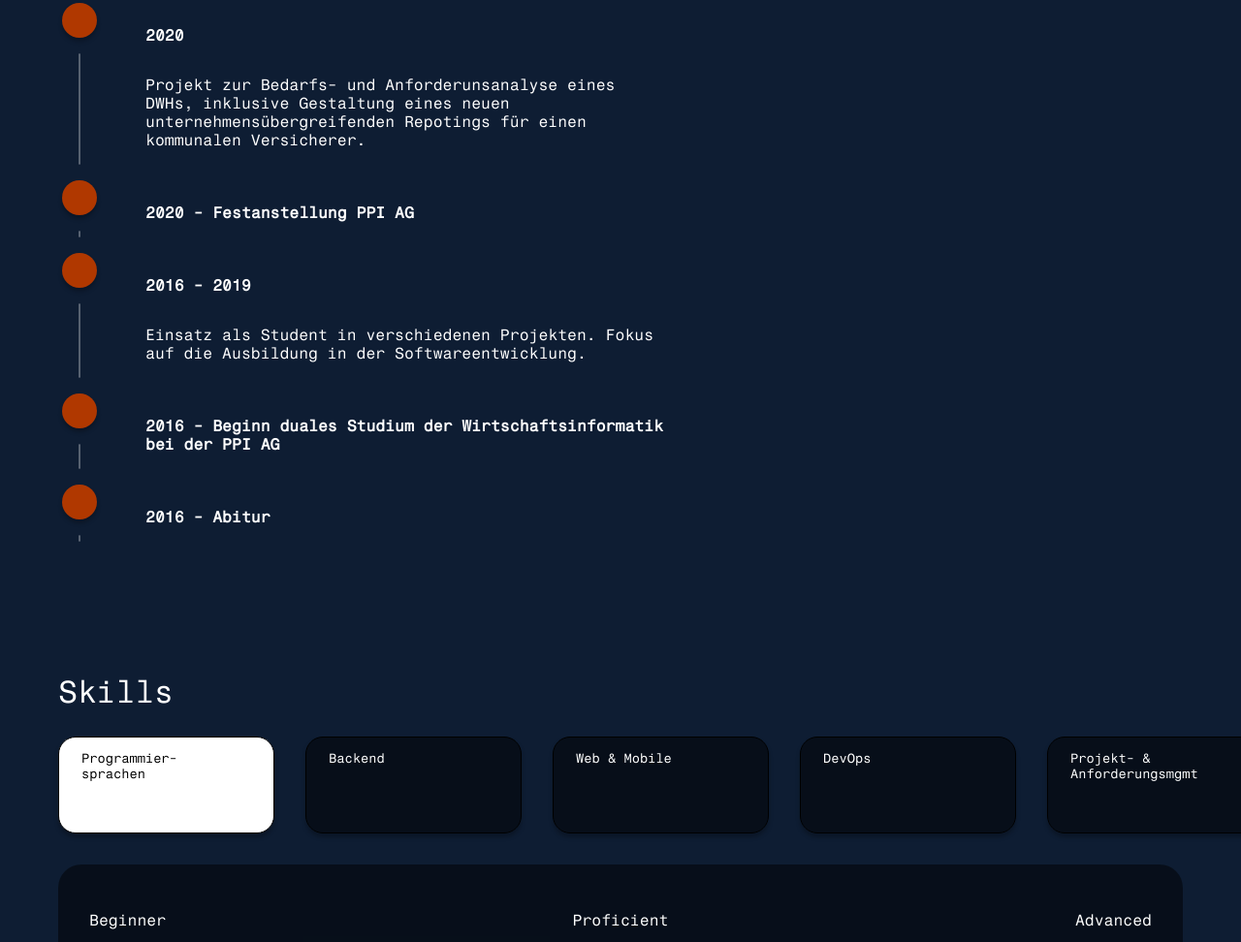
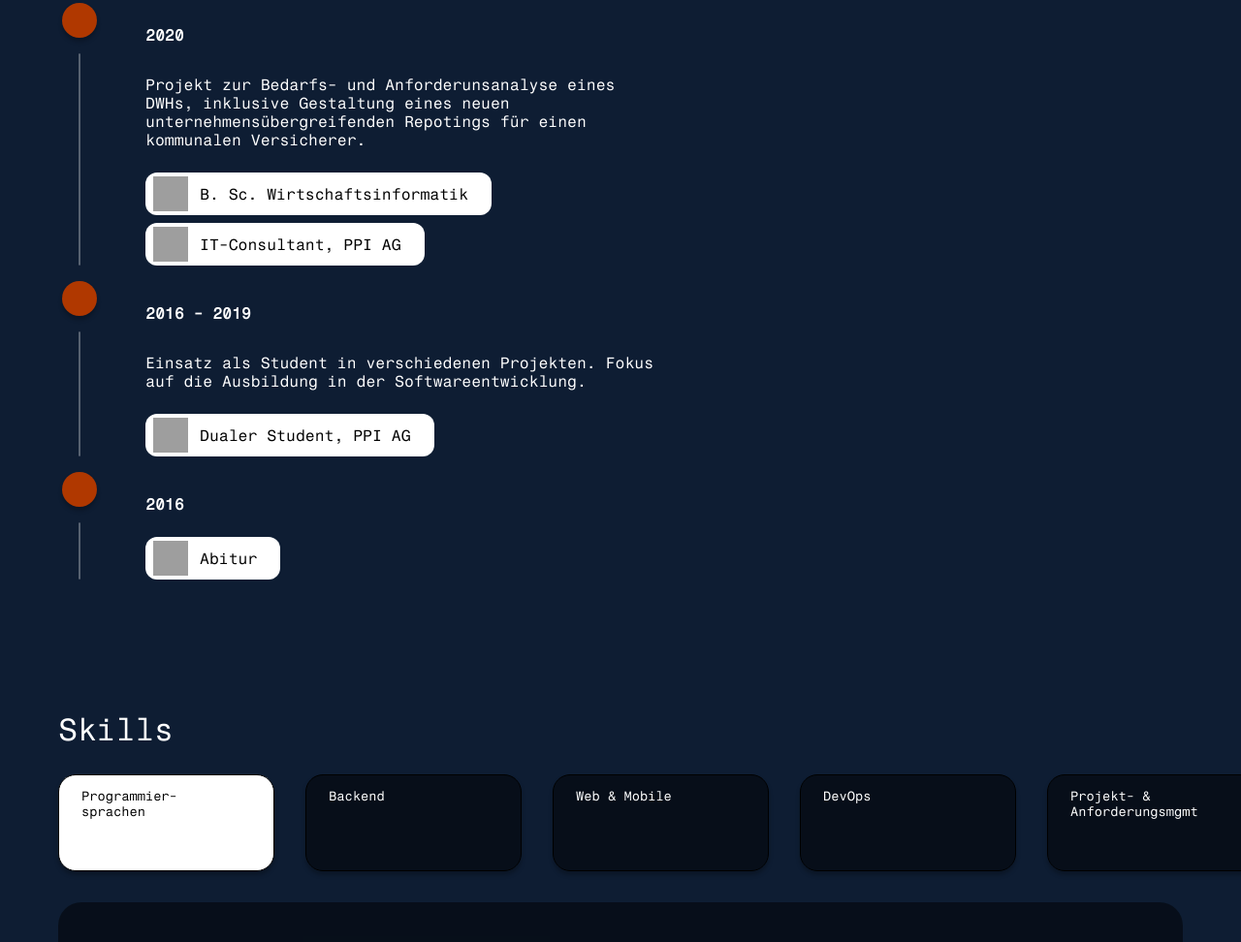
Before and after one commit to beschlz/website, an Astro site: page / in a window 1280 px wide. Shown: the part 1369-2341 px from the top of the page at 97% size. Built offline with nearby package versions, Linux system fonts and the light colour scheme; Astro itself is replaced by a stand-in of ours; grey boxes are pictures that could not be loaded.

Commit message:
added eventcards for stations

```diff
--- /dev/null
+++ b/src/components/EventCard/EventCard.module.css
@@ -0,0 +1,36 @@
+.card {
+    background: #FFFFFF;
+    border-radius: 12px;
+    display: inline-flex;
+    padding-right: 12px;
+    justify-content: center;
+    align-items: center;
+    margin-top: 8px;
+}
+
+.icon {
+    margin-left: 8px;
+    height: 36px;
+    width: 36px;
+    margin-top: 4px;
+    margin-bottom: 4px;
+}
+
+.text {
+    display: inline;
+    margin-left: 12px;
+    margin-right: 12px;
+    font-family: "FragmentMono", monospace;
+    color: black;
+}
+
+@media only screen and (max-width: 800px) {
+    .text {
+        font-size: 10px;
+    }
+
+    .icon {
+        height: 24px;
+        width: 24px;
+    }
+}
--- /dev/null
+++ b/src/components/EventCard/EventCard.tsx
@@ -0,0 +1,20 @@
+import styles from "./EventCard.module.css";
+import hat from '../../images/hat.svg';
+import wrench from '../../images/wrench.svg';
+
+
+type EventCardProps = {
+    type: "education" | "job";
+    text: string;
+};
+
+const EventCard: React.FC<EventCardProps> = ({ text, type }) => {
+    return (
+        <div className={styles.card}>
+            <img className={styles.icon} src={type === "education" ? hat : wrench} />
+            <div className={styles.text}>{text}</div>
+        </div>
+    );
+};
+
+export default EventCard;
--- a/src/components/Station.astro
+++ b/src/components/Station.astro
@@ -1,5 +1,11 @@
 ---
-const { year, points } = Astro.props;
+import EventCard from "./EventCard/EventCard";
+
+const { year, points, events } = Astro.props;
+type Event = {
+    type: "education" | "job";
+    text: string;
+};
 ---
 
 <div class="station">
@@ -10,6 +16,7 @@ const { year, points } = Astro.props;
     <div class="textContainer">
         <p class="title">{year}</p>
         {points?.map((point: string) => <p>{point}</p>)}
+        {events?.map((e: Event) => <EventCard type={e.type} text={e.text} />)}
     </div>
 </div>
 
--- a/src/components/StationsArea.astro
+++ b/src/components/StationsArea.astro
@@ -25,21 +25,37 @@ const stations = [
             `Projekt zur Bedarfs- und Anforderunsanalyse eines DWHs, inklusive Gestaltung eines neuen unternehmensübergreifenden
         Repotings für einen kommunalen Versicherer.`,
         ],
-    },
-    {
-        year: "2020 - Festanstellung PPI AG",
+        events: [
+            {
+                type: "education",
+                text: "B. Sc. Wirtschaftsinformatik",
+            },
+            {
+                type: "job",
+                text: "IT-Consultant, PPI AG",
+            },
+        ],
     },
     {
         year: "2016 - 2019",
         points: [
             `Einsatz als Student in verschiedenen Projekten. Fokus auf die Ausbildung in der Softwareentwicklung.`,
         ],
+        events: [
+            {
+                type: "job",
+                text: "Dualer Student, PPI AG",
+            },
+        ],
     },
     {
-        year: "2016 - Beginn duales Studium der Wirtschaftsinformatik bei der PPI AG",
-    },
-    {
-        year: "2016 - Abitur",
+        year: "2016",
+        events: [
+            {
+                type: "education",
+                text: "Abitur",
+            },
+        ],
     },
 ];
 ---
@@ -51,6 +67,7 @@ const stations = [
                 key={`key_staion_${stat.year}`}
                 year={stat.year}
                 points={stat.points}
+                events={stat.events}
             />
         ))
     }
```
Also changed, not shown: src/images/hat.svg (added), src/images/wrench.svg (added).
